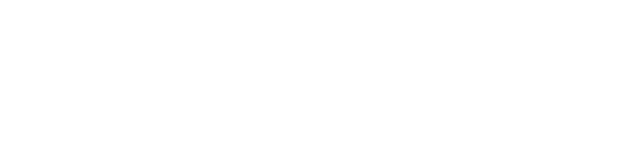
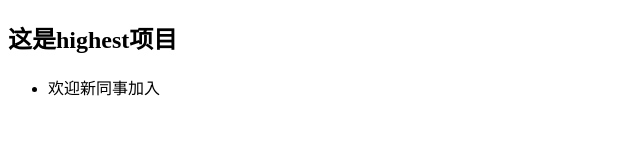
Before and after one commit to zhoudashu233/firstitem, a plain HTML site: page index.html in a window 1280 px wide. Shown: the whole page, without its empty margins (0-640 px from the left). Drawn offline with Linux system fonts and the light colour scheme.

Commit message:
修改了index.html文件

```diff
--- a/index.html
+++ b/index.html
@@ -9,7 +9,10 @@
 </head>
 
 <body>
-
+    <h2>这是highest项目</h2>
+    <ul>
+        <li>欢迎新同事加入</li>
+    </ul>
 </body>
 
 </html>
```
